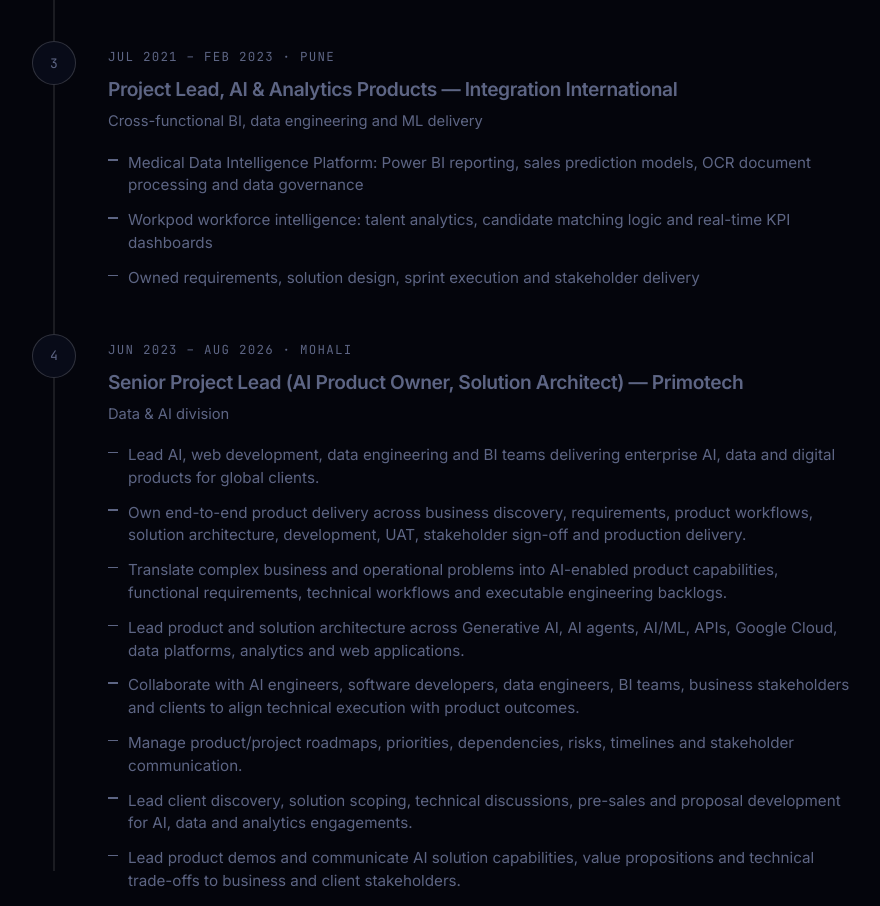
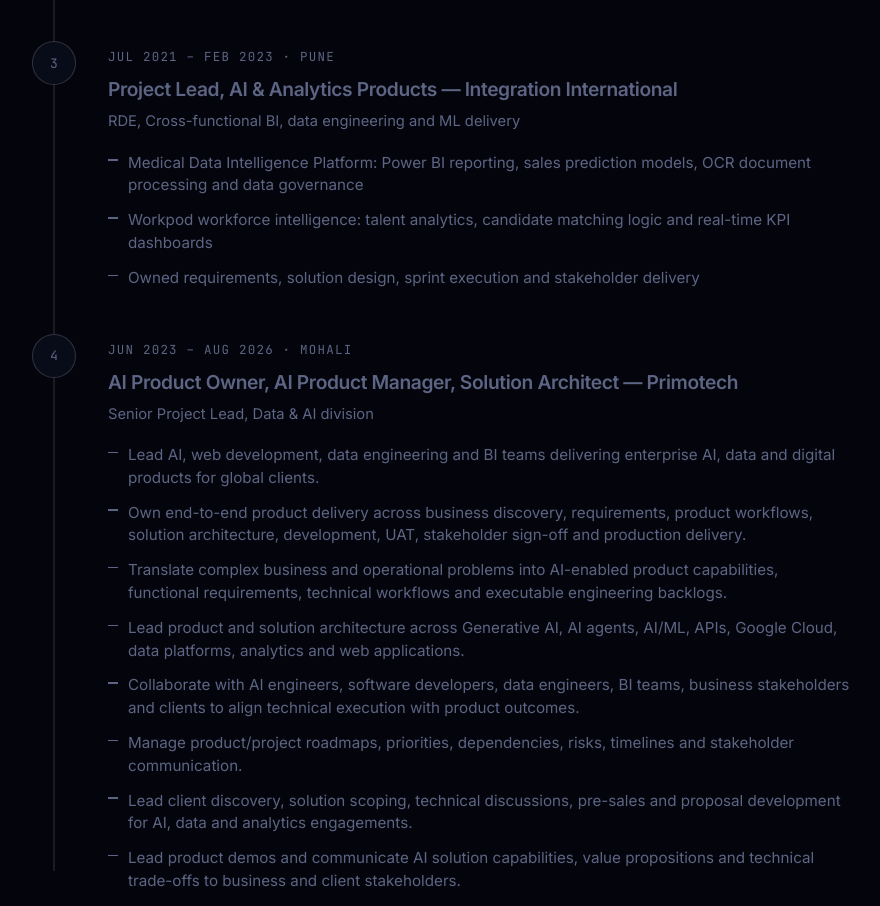
Before and after one commit to Gen-Clover/rakeshbind-portfolio, a plain HTML site: page index.html in a window 1280 px wide. Shown: the part 5672-6578 px from the top of the page, without its empty margins (50-930 px from the left). Drawn offline with Linux system fonts and the light colour scheme.

Commit message:
Add files via upload

```diff
--- a/index.html
+++ b/index.html
@@ -705,7 +705,7 @@
         <li>
           <span class="when">Jul 2021 – Feb 2023 · Pune</span>
           <h3>Project Lead, AI &amp; Analytics Products &mdash; Integration International</h3>
-          <p class="where">Cross-functional BI, data engineering and ML delivery</p>
+          <p class="where">RDE, Cross-functional BI, data engineering and ML delivery</p>
           <ul>
             <li>Medical Data Intelligence Platform: Power BI reporting, sales prediction models, OCR document processing and data governance</li>
             <li>Workpod workforce intelligence: talent analytics, candidate matching logic and real-time KPI dashboards</li>
@@ -714,8 +714,8 @@
         </li>
         <li class="d">
           <span class="when">Jun 2023 – Aug 2026 · Mohali</span>
-          <h3>Senior Project Lead (AI Product Owner, Solution Architect) &mdash; Primotech</h3>
-          <p class="where">Data &amp; AI division</p>
+          <h3>AI Product Owner, AI Product Manager, Solution Architect &mdash; Primotech</h3>
+          <p class="where">Senior Project Lead, Data &amp; AI division</p>
           <ul>
             <li>Lead AI, web development, data engineering and BI teams delivering enterprise AI, data and digital products for global clients.</li>
             <li>Own end-to-end product delivery across business discovery, requirements, product workflows, solution architecture, development, UAT, stakeholder sign-off and production delivery.</li>
```
